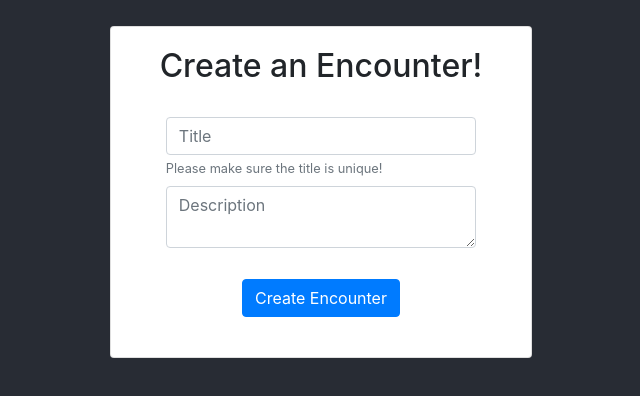
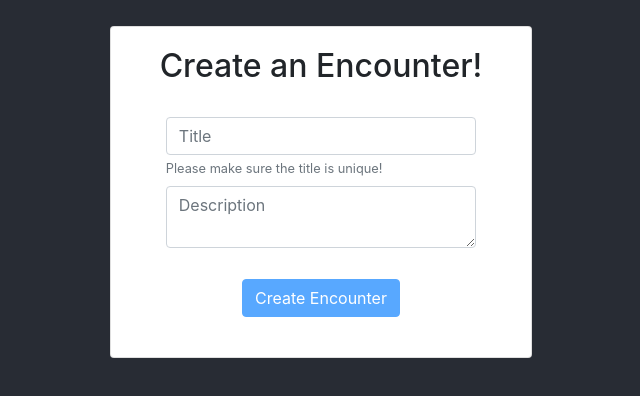
Before and after one commit to ahoopes16/zombie-roleplaying-ui, a React (Create React App) app: page / in a window 1280 px wide. Shown: the top 396 px of the page, without its empty margins (319-959 px from the left). Built offline with nearby package versions, Linux system fonts and the light colour scheme.

Commit message:
Disable the form button if there is no title or description

```diff
--- a/src/components/CreateEncounterForm.tsx
+++ b/src/components/CreateEncounterForm.tsx
@@ -52,6 +52,8 @@ function CreateEncounterForm(): FunctionComponentElement<{}> {
     setDescription(event.currentTarget.value)
   }
 
+  const isDisabled = (): boolean => !title || !description
+
   return (
     <Card body className="form-container text-center">
       <CardTitle tag="h2">Create an Encounter!</CardTitle>
@@ -83,7 +85,7 @@ function CreateEncounterForm(): FunctionComponentElement<{}> {
             </FormGroup>
           </Col>
 
-          <Button color="primary" onClick={onClick}>
+          <Button color="primary" onClick={onClick} disabled={isDisabled()}>
             Create Encounter
           </Button>
         </Form>
```
